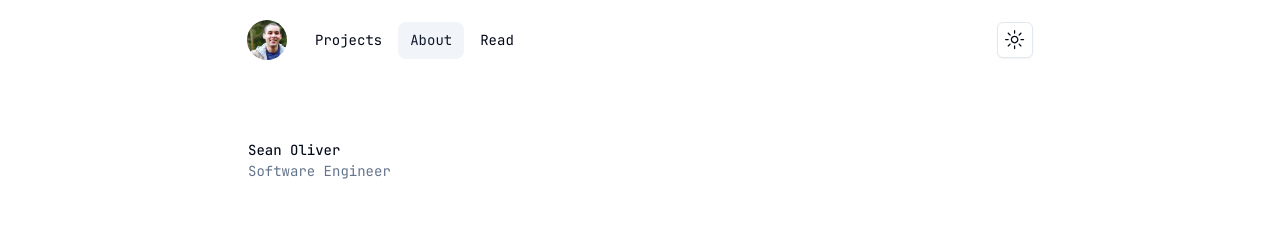
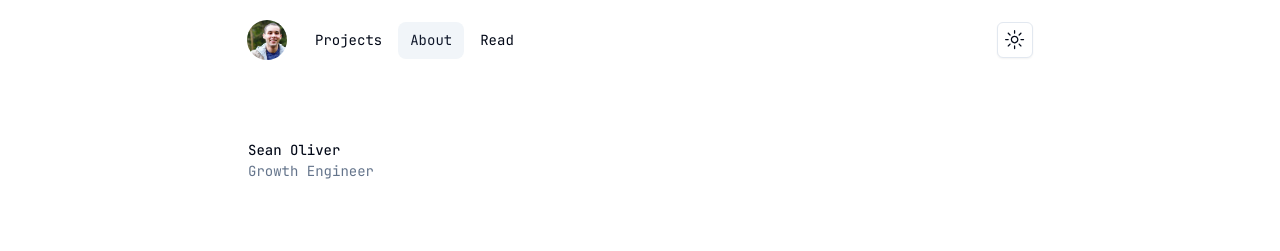
Before and after one commit to seanoliver/seanoliver-dot-dev, a Next.js app: page /about in a window 1280 px wide. Shown: the top 251 px of the page. Built offline with nearby package versions, Linux system fonts and the light colour scheme; no server answers.

Commit message:
copy: use Growth Engineer as the site-wide title

```diff
--- a/src/app/page.tsx
+++ b/src/app/page.tsx
@@ -18,7 +18,7 @@ export default function Home(): JSX.Element {
       <Section title='Home'>
         <h1 className='font-medium'>Sean Oliver</h1>
         <p className='text-muted-foreground'>
-          Growth engineer at Supabase. After hours I build small apps.
+          Growth Engineer at Supabase. After hours I build small apps.
         </p>
       </Section>
       {featured && <FeaturedProject project={featured} />}
--- a/src/components/Header.tsx
+++ b/src/components/Header.tsx
@@ -40,7 +40,7 @@ export default function Header({
       {showIdentity && (
         <Section title='Home'>
           <h4 className='font-medium'>Sean Oliver</h4>
-          <p className='text-muted-foreground'>Software Engineer</p>
+          <p className='text-muted-foreground'>Growth Engineer</p>
         </Section>
       )}
     </>
```
